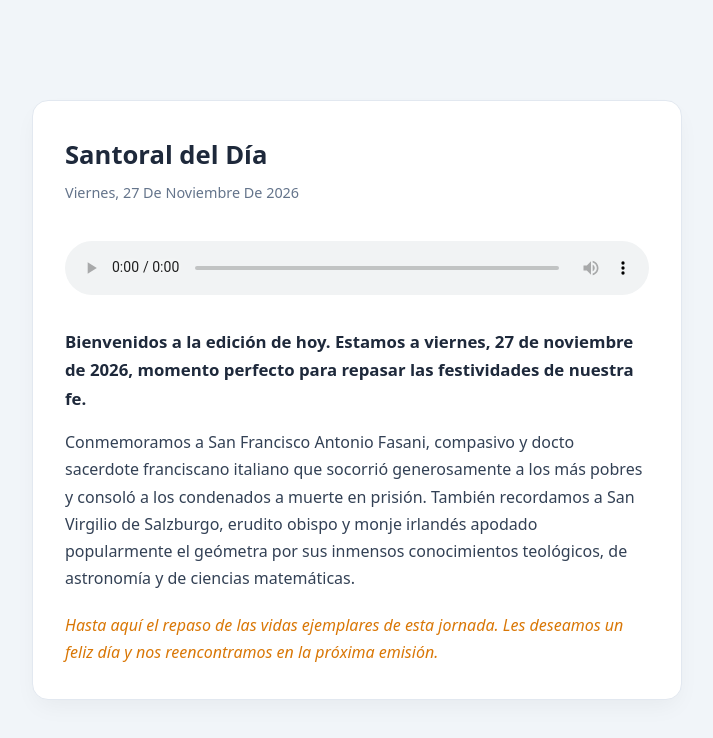
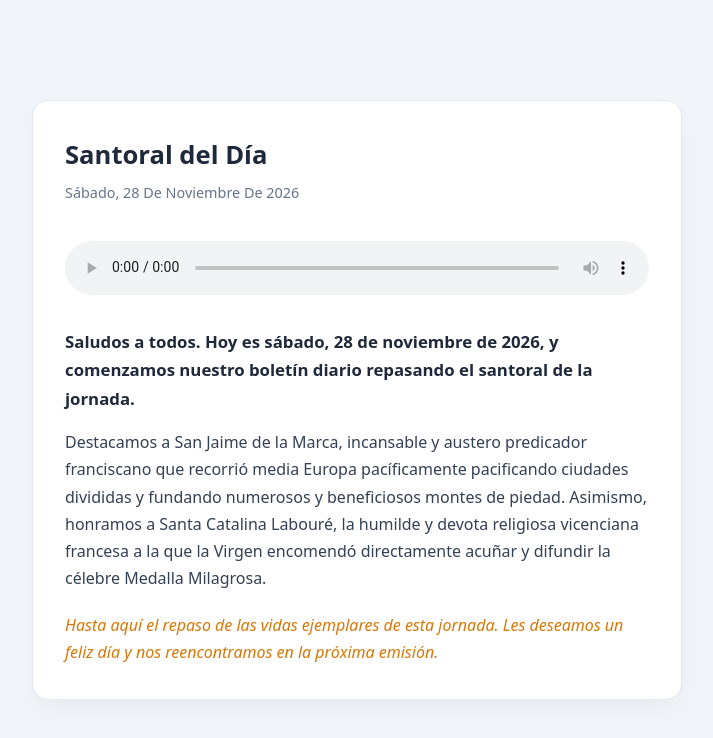
Before and after one commit to radiotelevisionmaitino-ux/santoral-diario, a plain HTML site: page index.html in a window 1280 px wide. Shown: the whole page, without its empty margins (283-996 px from the left). Drawn offline with Linux system fonts and the light colour scheme.

Commit message:
bot: actualización de santoral-hoy.mp3 e index.html

```diff
--- a/index.html
+++ b/index.html
@@ -3,7 +3,7 @@
 <head>
   <meta charset="UTF-8">
   <meta name="viewport" content="width=device-width, initial-scale=1.0">
-  <title>Santoral Diario - Viernes 27 de noviembre</title>
+  <title>Santoral Diario - Sábado 28 de noviembre</title>
   <style>
     :root {
       --primary: #1e293b;
@@ -45,10 +45,10 @@
 <body>
   <div class="card">
     <h1>Santoral del Día</h1>
-    <div class="fecha">viernes, 27 de noviembre de 2026</div>
-    <audio controls autoplay src="santoral-hoy.mp3?v=1795779840"></audio>
-    <p class="intro">Bienvenidos a la edición de hoy. Estamos a viernes, 27 de noviembre de 2026, momento perfecto para repasar las festividades de nuestra fe.</p>
-    <p class="cuerpo">Conmemoramos a San Francisco Antonio Fasani, compasivo y docto sacerdote franciscano italiano que socorrió generosamente a los más pobres y consoló a los condenados a muerte en prisión. También recordamos a San Virgilio de Salzburgo, erudito obispo y monje irlandés apodado popularmente el geómetra por sus inmensos conocimientos teológicos, de astronomía y de ciencias matemáticas.</p>
+    <div class="fecha">sábado, 28 de noviembre de 2026</div>
+    <audio controls autoplay src="santoral-hoy.mp3?v=1795864772"></audio>
+    <p class="intro">Saludos a todos. Hoy es sábado, 28 de noviembre de 2026, y comenzamos nuestro boletín diario repasando el santoral de la jornada.</p>
+    <p class="cuerpo">Destacamos a San Jaime de la Marca, incansable y austero predicador franciscano que recorrió media Europa pacíficamente pacificando ciudades divididas y fundando numerosos y beneficiosos montes de piedad. Asimismo, honramos a Santa Catalina Labouré, la humilde y devota religiosa vicenciana francesa a la que la Virgen encomendó directamente acuñar y difundir la célebre Medalla Milagrosa.</p>
     <p class="cierre">Hasta aquí el repaso de las vidas ejemplares de esta jornada. Les deseamos un feliz día y nos reencontramos en la próxima emisión.</p>
   </div>
 </body>
```
Also changed, not shown: 1 other file.
